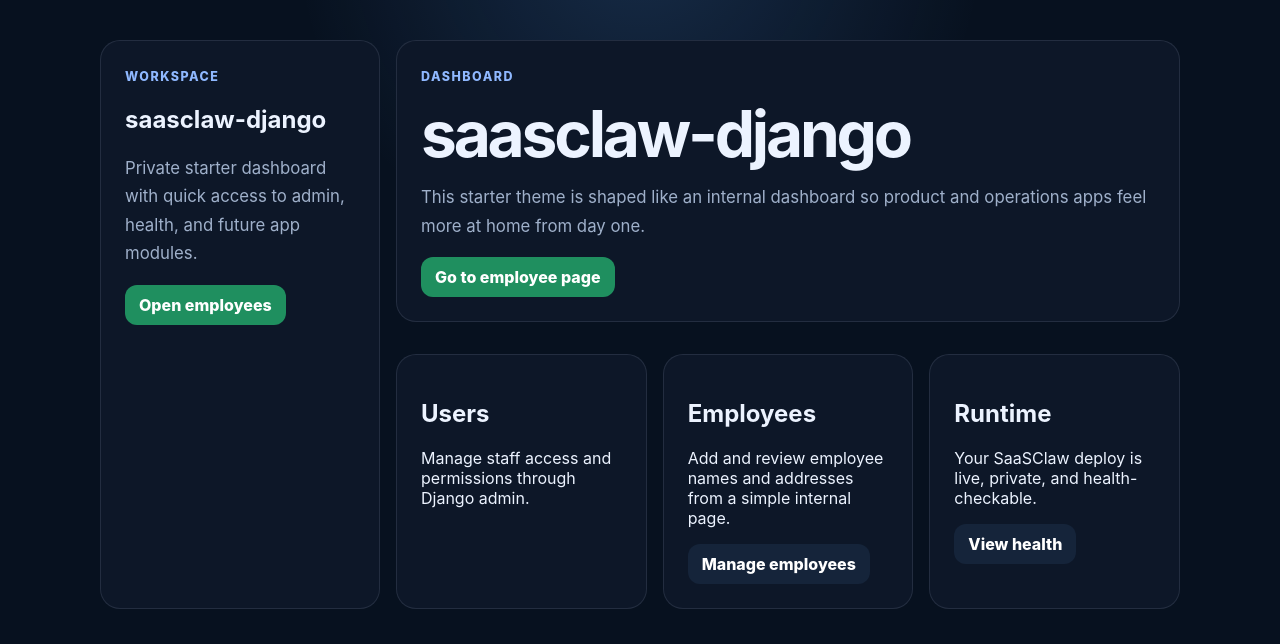
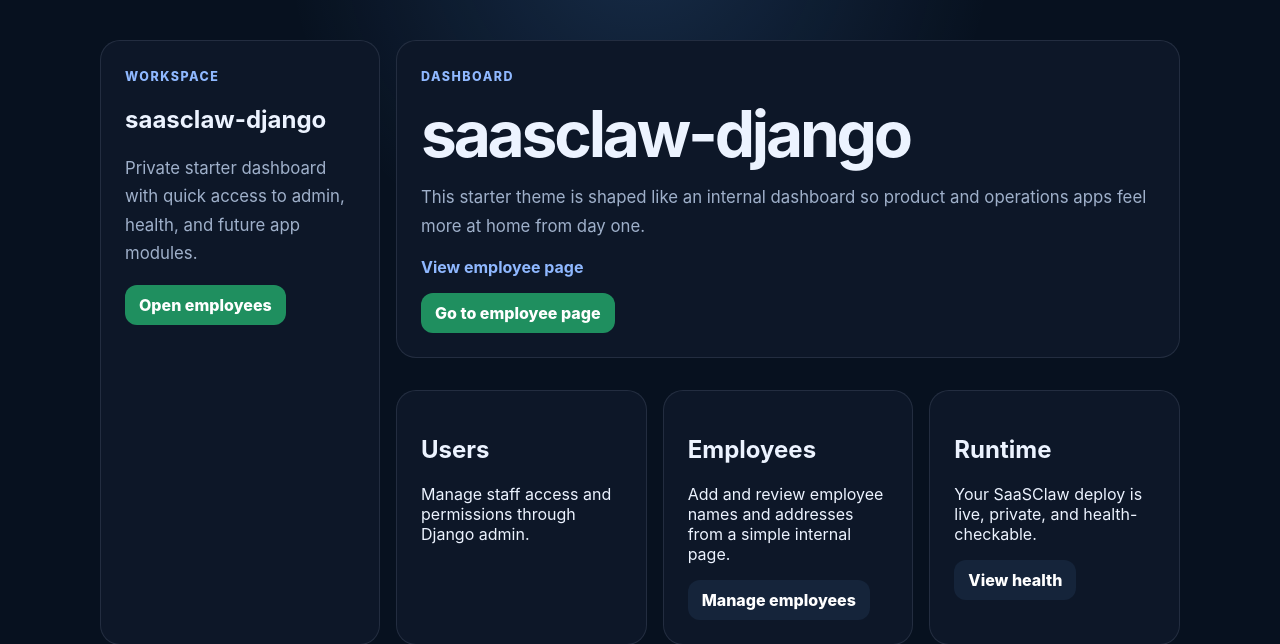
Before and after one commit to normandmickey/saasclaw-django, a Django app: page / in a window 1280 px wide. Shown: the part 68-712 px from the top of the page. Run offline with Django 5.2, Linux system fonts and the light colour scheme; the visitor is signed in with stand-in values (Sample User, id 1).

Commit message:
AI edit: Link to the employee page from the home page

```diff
--- a/templates/home.html
+++ b/templates/home.html
@@ -15,6 +15,7 @@
       <span class="eyebrow">Dashboard</span>
       <h1>{{ project_name }}</h1>
       <p class="subtitle">This starter theme is shaped like an internal dashboard so product and operations apps feel more at home from day one.</p>
+      <p><a class="back-link" href="/employees/">View employee page</a></p>
       <a class="button" href="/employees/">Go to employee page</a>
     </div>
     <div class="card-grid">
```
